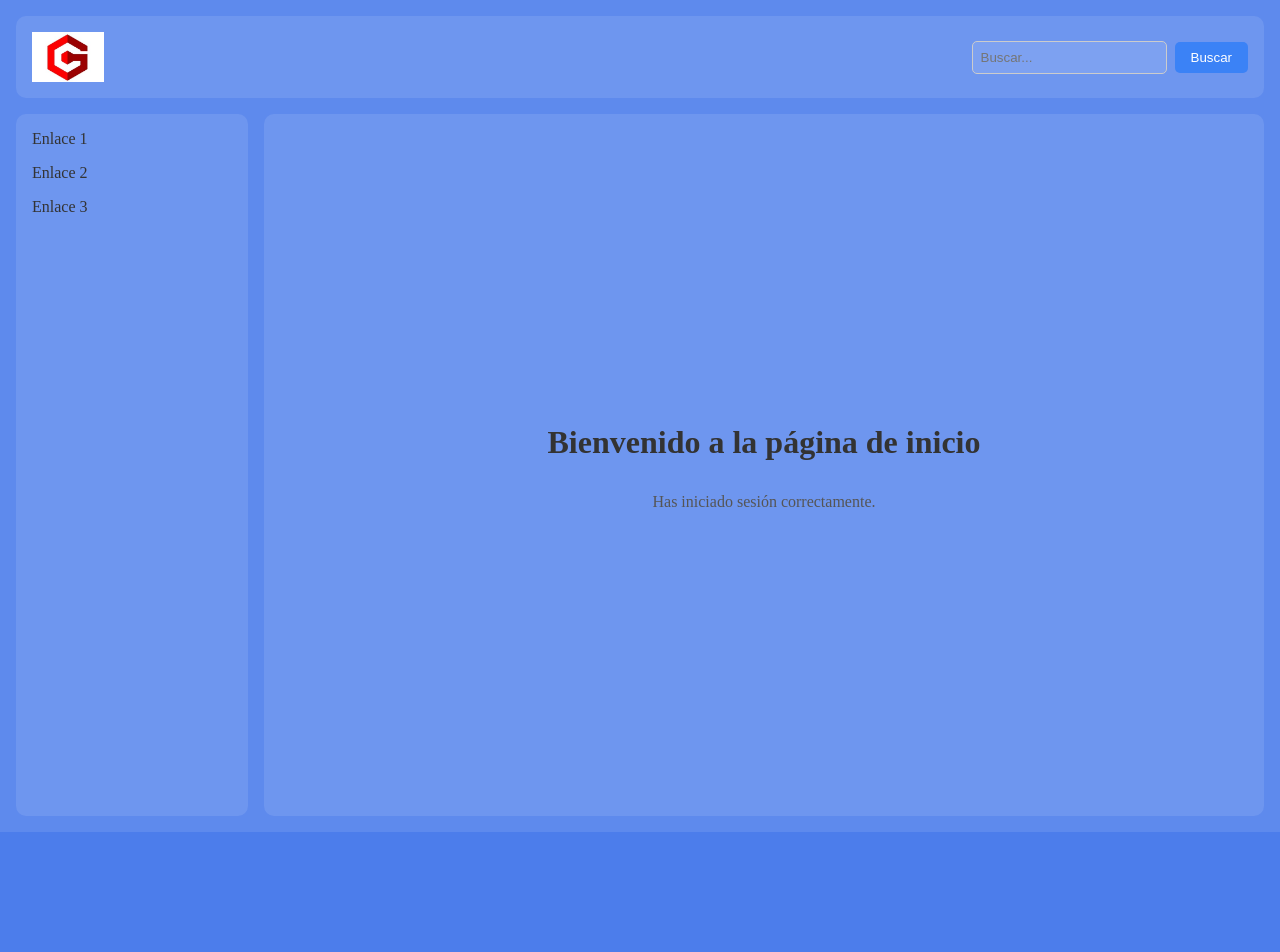
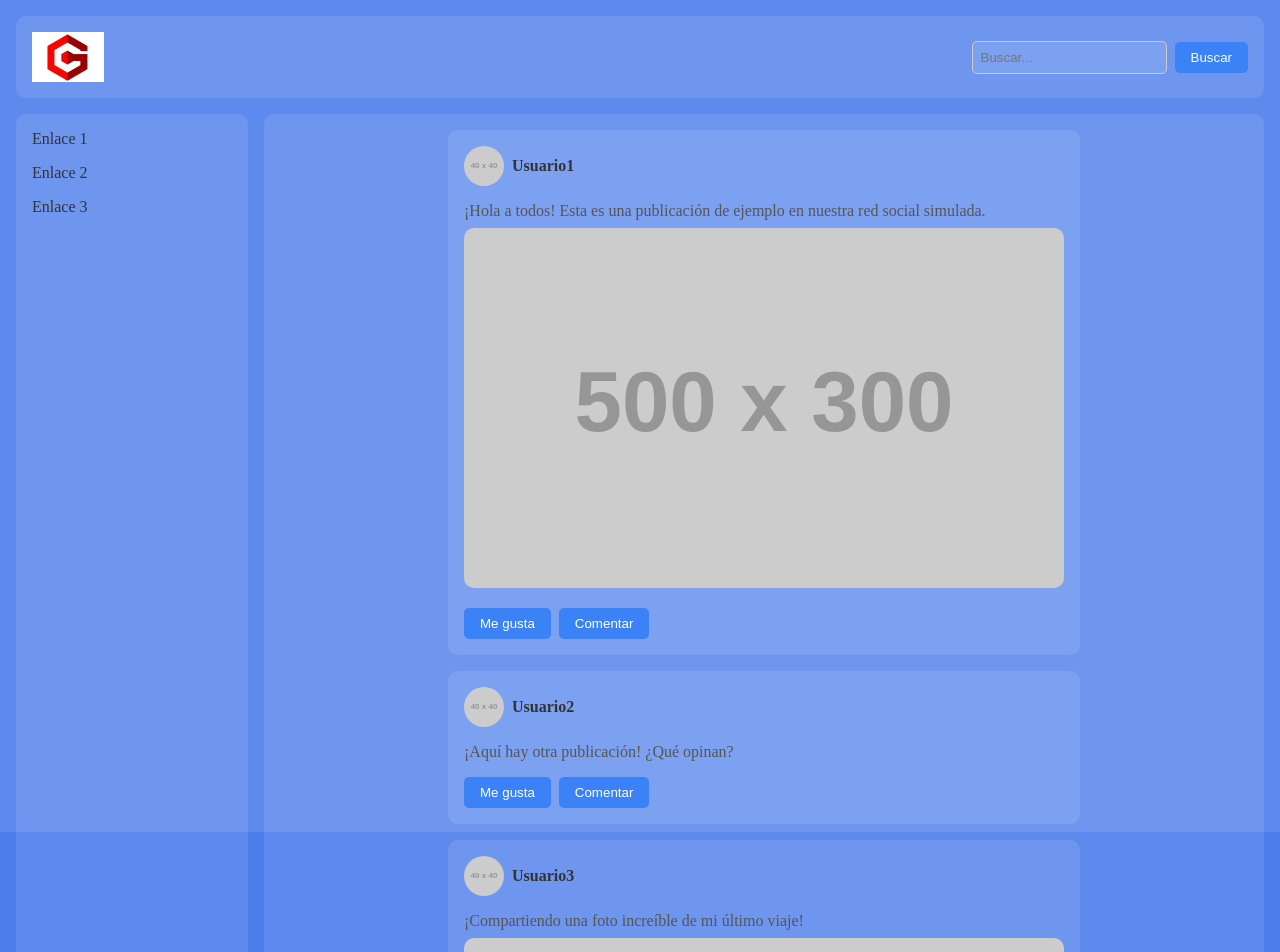
Before and after one commit to Carlos23-crypto/RedSocial, an Angular app: page /home in a window 1280 px wide. Shown: the top 952 px of the page. Before the commit the page ends 832 px from the top, so only its background shows below. Built offline with nearby package versions, Linux system fonts and the light colour scheme.

Commit message:
Se paro el proyecto para su explicacion

```diff
--- a/src/app/home/home.component.css
+++ b/src/app/home/home.component.css
@@ -97,3 +97,65 @@
   .center-container p {
     color: #555; /* Color de texto gris */
   }
+  /* Estilos para las publicaciones */
+.post {
+  background-color: rgba(255, 255, 255, 0.1); /* Fondo más transparente */
+  padding: 1rem;
+  border-radius: 10px;
+  margin-bottom: 1rem;
+  width: 100%;
+  max-width: 600px; /* Ancho máximo para las publicaciones */
+}
+
+.post-header {
+  display: flex;
+  align-items: center;
+  margin-bottom: 1rem;
+}
+
+.user-avatar {
+  width: 40px;
+  height: 40px;
+  border-radius: 50%;
+  margin-right: 0.5rem;
+}
+
+.username {
+  font-weight: bold;
+  color: #333;
+}
+
+.post-content {
+  margin-bottom: 1rem;
+}
+
+.post-content p {
+  color: #555;
+  margin-bottom: 0.5rem;
+}
+
+.post-image {
+  width: 100%;
+  border-radius: 10px;
+}
+
+.post-actions {
+  display: flex;
+  gap: 0.5rem;
+}
+
+.like-button,
+.comment-button {
+  padding: 0.5rem 1rem;
+  background-color: #3b82f6; /* Color azul */
+  color: white;
+  border: none;
+  border-radius: 5px;
+  cursor: pointer;
+  transition: background-color 0.3s ease;
+}
+
+.like-button:hover,
+.comment-button:hover {
+  background-color: #2563eb; /* Color azul más oscuro al pasar el mouse */
+}
--- a/src/app/home/home.component.html
+++ b/src/app/home/home.component.html
@@ -19,8 +19,50 @@
 
     <!-- Contenedor central que ocupa el espacio restante -->
     <div class="center-container">
-        <h1>Bienvenido a la página de inicio</h1>
-        <p>Has iniciado sesión correctamente.</p>
+      <!-- Simulación de publicaciones -->
+      <div class="post">
+        <div class="post-header">
+          <img src="https://via.placeholder.com/40" alt="Usuario" class="user-avatar" />
+          <span class="username">Usuario1</span>
+        </div>
+        <div class="post-content">
+          <p>¡Hola a todos! Esta es una publicación de ejemplo en nuestra red social simulada.</p>
+          <img src="https://via.placeholder.com/500x300" alt="Publicación" class="post-image" />
+        </div>
+        <div class="post-actions">
+          <button class="like-button">Me gusta</button>
+          <button class="comment-button">Comentar</button>
+        </div>
+      </div>
+
+      <div class="post">
+        <div class="post-header">
+          <img src="https://via.placeholder.com/40" alt="Usuario" class="user-avatar" />
+          <span class="username">Usuario2</span>
+        </div>
+        <div class="post-content">
+          <p>¡Aquí hay otra publicación! ¿Qué opinan?</p>
+        </div>
+        <div class="post-actions">
+          <button class="like-button">Me gusta</button>
+          <button class="comment-button">Comentar</button>
+        </div>
+      </div>
+
+      <div class="post">
+        <div class="post-header">
+          <img src="https://via.placeholder.com/40" alt="Usuario" class="user-avatar" />
+          <span class="username">Usuario3</span>
+        </div>
+        <div class="post-content">
+          <p>¡Compartiendo una foto increíble de mi último viaje!</p>
+          <img src="https://via.placeholder.com/500x300" alt="Publicación" class="post-image" />
+        </div>
+        <div class="post-actions">
+          <button class="like-button">Me gusta</button>
+          <button class="comment-button">Comentar</button>
         </div>
       </div>
     </div>
+  </div>
+</div>
--- a/src/app/login/login.component.html
+++ b/src/app/login/login.component.html
@@ -2,7 +2,7 @@
     <div class="login-left">
       <!-- Imagen en la parte izquierda -->
       <img
-        src="../../Assest/logotipo.jpg"
+        src="../../Assest/logo1.jpg"
         alt="Imagen de fondo"
         class="login-image"
       />
```
Lines whose indentation alone changed are shown as unchanged.
